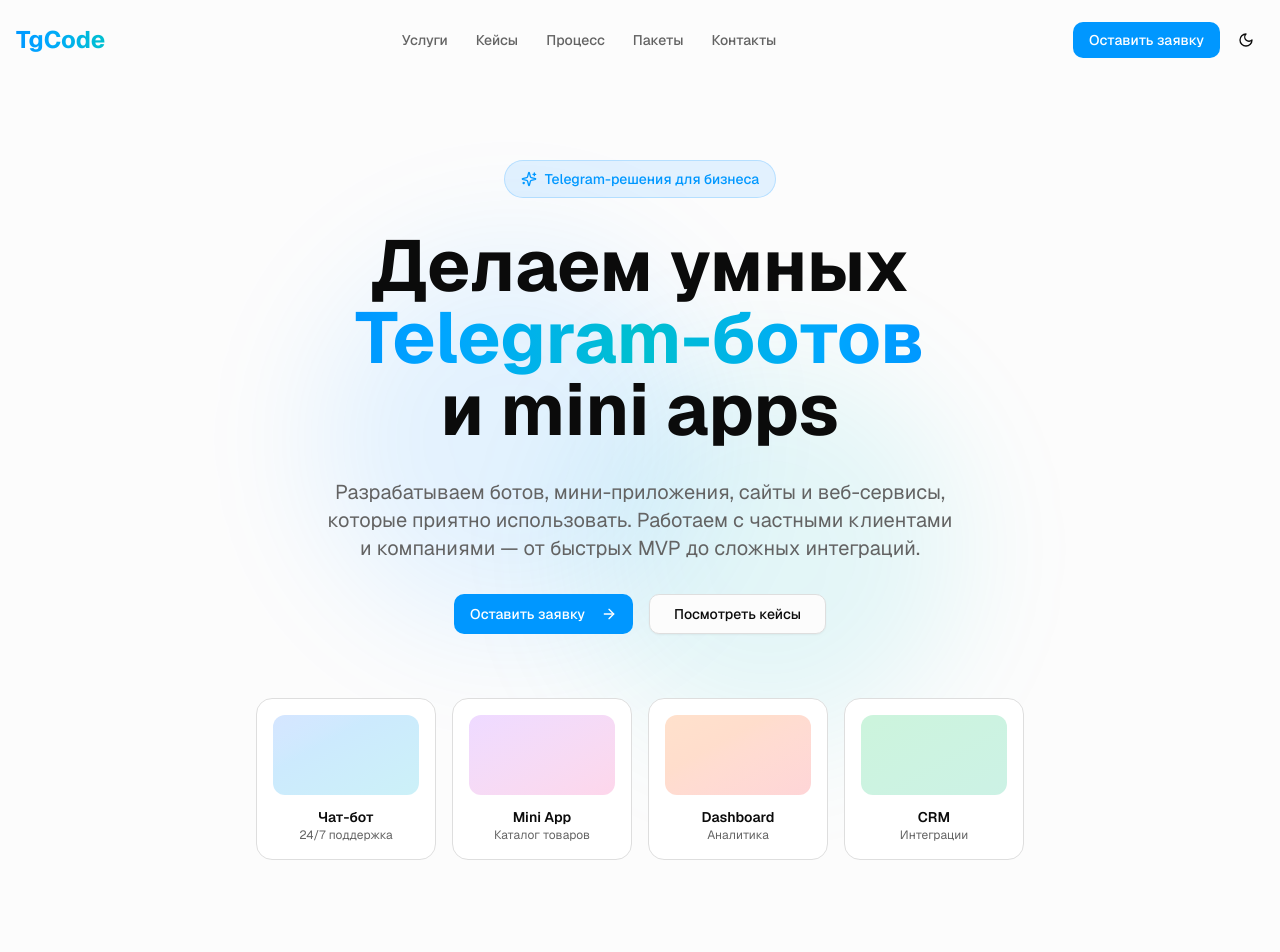
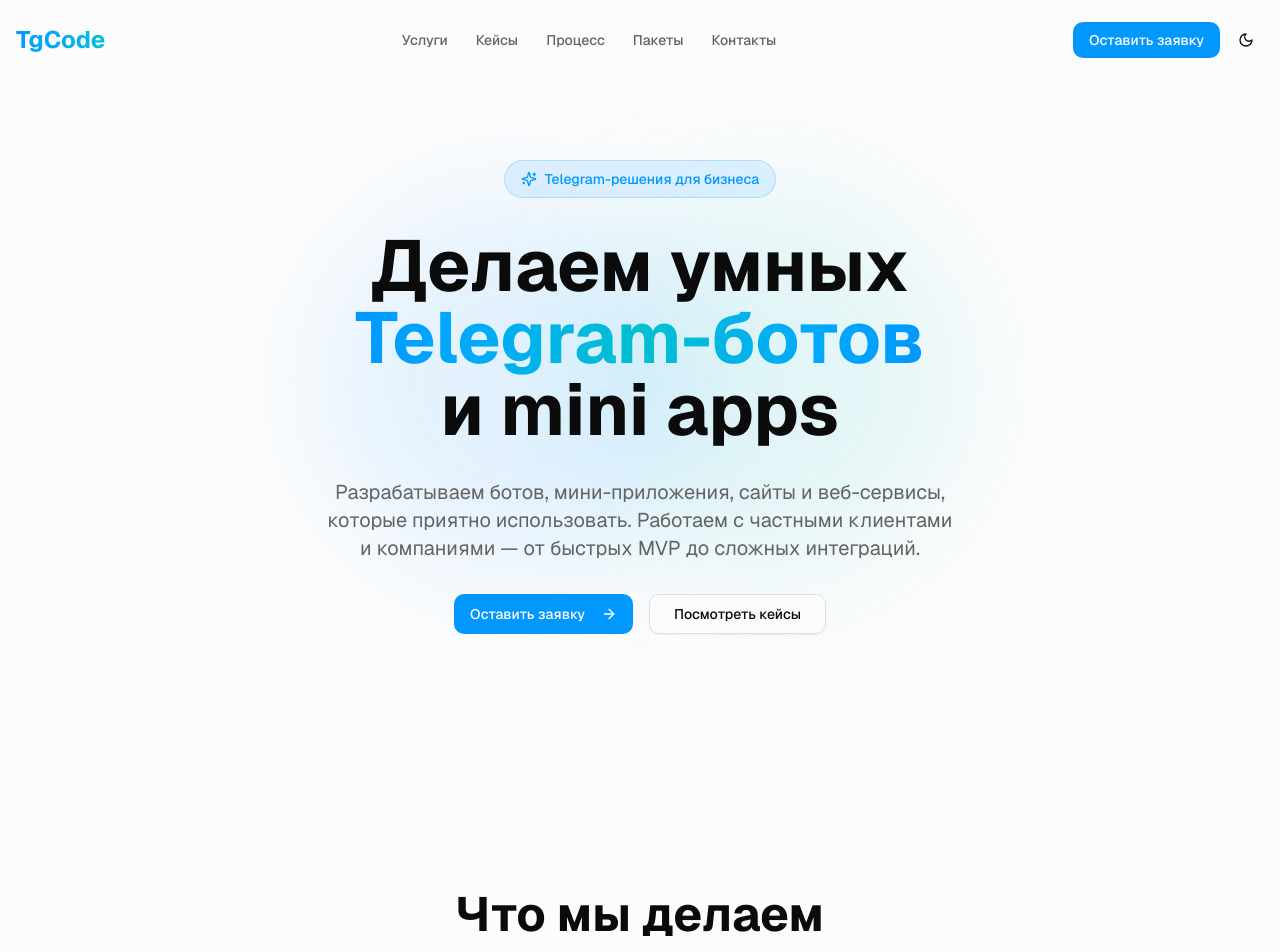
Before and after one commit to actionartem/TeleCode, a Next.js app: page / in a window 1280 px wide. Shown: the top 952 px of the page. Built offline with nearby package versions, Linux system fonts and the light colour scheme.

Commit message:
Remove hero mockup cards

```diff
--- a/components/hero.tsx
+++ b/components/hero.tsx
@@ -57,27 +57,6 @@ export function Hero() {
             </Button>
           </div>
 
-          {/* Animated interface mockups */}
-          <div className="relative mt-16 animate-fade-in animation-delay-800">
-            <div className="grid grid-cols-2 md:grid-cols-4 gap-4 max-w-3xl mx-auto">
-              {[
-                { title: 'Чат-бот', subtitle: '24/7 поддержка', gradient: 'from-blue-500 to-cyan-500' },
-                { title: 'Mini App', subtitle: 'Каталог товаров', gradient: 'from-purple-500 to-pink-500' },
-                { title: 'Dashboard', subtitle: 'Аналитика', gradient: 'from-orange-500 to-red-500' },
-                { title: 'CRM', subtitle: 'Интеграции', gradient: 'from-green-500 to-emerald-500' },
-              ].map((item, i) => (
-                <div
-                  key={i}
-                  className="p-4 rounded-xl bg-card border border-border hover:border-primary/50 transition-all hover:scale-105 cursor-pointer"
-                  style={{ animationDelay: `${i * 100}ms` }}
-                >
-                  <div className={`w-full h-20 rounded-lg bg-gradient-to-br ${item.gradient} opacity-20 mb-3`} />
-                  <h3 className="font-semibold text-sm">{item.title}</h3>
-                  <p className="text-xs text-muted-foreground">{item.subtitle}</p>
-                </div>
-              ))}
-            </div>
-          </div>
         </div>
       </div>
     </section>
```
